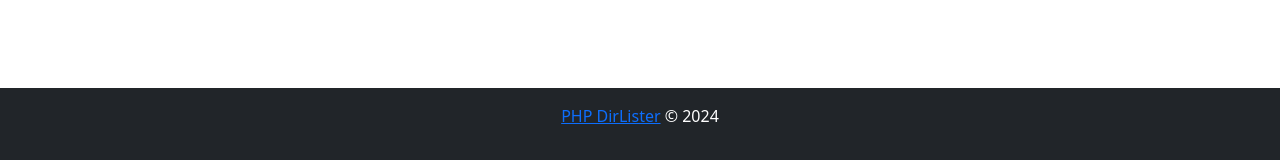
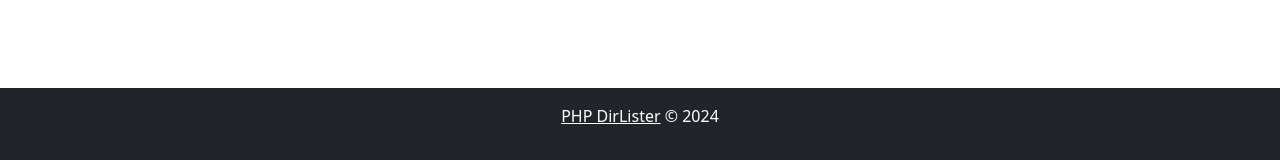
Before and after one commit to oytunistrator/php-dirlister, a PHP site: page / in a window 1280 px wide. Shown: the part 640-800 px from the top of the page. Run offline with PHP 8.4, Linux system fonts and the light colour scheme.

Commit message:
Update index.php

```diff
--- a/index.php
+++ b/index.php
@@ -9,7 +9,6 @@
     <!-- Bootstrap Icons -->
     <link href="https://cdn.jsdelivr.net/npm/bootstrap-icons/font/bootstrap-icons.css" rel="stylesheet">
     <style>
-        /* Footer'ı sabit tutmak için */
         footer {
             position: fixed;
             bottom: 0;
@@ -94,7 +93,7 @@
 </div>
 
 <footer class="bg-dark text-white text-center py-3 fixed-bottom">
-    <p><a href="https://github.com/oytunistrator/php-dirlister/">PHP DirLister</a> © <?php echo date("Y"); ?></p>
+    <p><a href="https://github.com/oytunistrator/php-dirlister/" class="text-white">PHP DirLister</a> © <?php echo date("Y"); ?></p>
 </footer>
 
 <!-- Bootstrap JS -->
```
